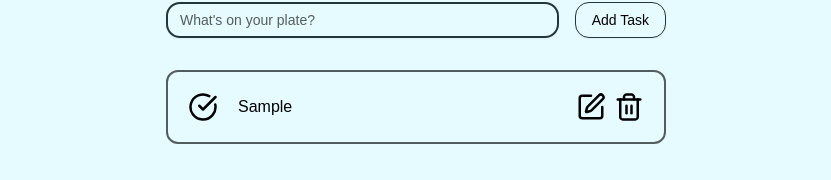
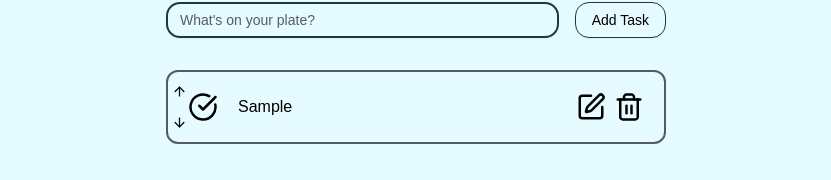
Before and after one commit to GCarido/pomo-focus, a Next.js app: page / in a window 1280 px wide. Both pictures are taken after typing "Sample" into the empty fields and a click on the button "Add Task". Shown: the part 589-769 px from the top of the page, without its empty margins (224-1055 px from the left). Built offline with nearby package versions, Linux system fonts and the light colour scheme; no server answers; a web font is replaced by a local one.

Commit message:
Add arrow up and down functionality to lists

```diff
--- a/app/globals.css
+++ b/app/globals.css
@@ -4,7 +4,11 @@
 @tailwind components;
 @tailwind utilities;
 
-
+@media (hover: none) {
+  .touch-none:hover {
+      color: inherit !important;
+  }
+}
 
 @layer utilities {
   .text-balance {
--- a/components/FormContent.tsx
+++ b/components/FormContent.tsx
@@ -1,5 +1,4 @@
-import { CheckCircle, Edit, Trash2 } from "lucide-react"
-
+import { CheckCircle, Edit, Trash2, ArrowUp, ArrowDown } from "lucide-react";
 import EditTask from "./EditTask";
 
 interface Task {
@@ -15,9 +14,11 @@ interface FormContentProps {
     onComplete: (id: string) => void;
     onEdit: (id: string) => void;
     onSave: (id: string, updatedTaskName: string) => void;
+    onMoveUp: (index: number) => void;
+    onMoveDown: (index: number) => void;
 };
 
-const FormContent = ({ tasks, onDelete, onComplete, onEdit, onSave }: FormContentProps) => {
+const FormContent = ({ tasks, onDelete, onComplete, onEdit, onSave, onMoveUp, onMoveDown }: FormContentProps) => {
 
     const handleDelete = (id: string) => {
         onDelete(id);
@@ -31,13 +32,25 @@ const FormContent = ({ tasks, onDelete, onComplete, onEdit, onSave }: FormConten
         onEdit(id);
     };
 
-    const handleSave = (id: string, updatedTask: string) =>  {
+    const handleSave = (id: string, updatedTask: string) => {
         onSave(id, updatedTask);
-    }
+    };
+
+    const handleMoveUp = (index: number) => {
+        if (index > 0) {
+            onMoveUp(index);
+        }
+    };
+
+    const handleMoveDown = (index: number) => {
+        if (index < tasks.length - 1) {
+            onMoveDown(index);
+        }
+    };
 
     return (
-        <div className="cursor-pointer flex flex-col gap-y-5">
-            {tasks.map(task => (
+        <div className="flex flex-col gap-y-5">
+            {tasks.map((task, index) => (
                 <div key={task.id}>
 
                     {/*editing bool condition */}
@@ -48,8 +61,23 @@ const FormContent = ({ tasks, onDelete, onComplete, onEdit, onSave }: FormConten
                         />
                     ) : (
                         <div className="border-2 rounded-sm border-accent-foreground/70 p-5 flex items-center justify-between">
+
                             {/* check and text */}
-                            <div className="flex gap-x-5 items-center">
+                            <div className="flex gap-x-5 items-center relative">
+                                {/* move up and down */}
+                                <div className="absolute -left-4 flex flex-col gap-y-4">
+
+                                    <ArrowUp
+                                        size={15}
+                                        className="cursor-pointer hover:dark:text-blue-500 hover:text-blue-400 touch-none"
+                                        onClick={() => handleMoveUp(index)}
+                                    />
+                                    <ArrowDown
+                                        size={15}
+                                        className="cursor-pointer hover:dark:text-blue-500 hover:text-blue-400 touch-none"
+                                        onClick={() => handleMoveDown(index)}
+                                    />
+                                </div>
                                 <CheckCircle
                                     size={30}
                                     className={`${task.completed ? "text-primary dark:text-primary" : ""}`}
@@ -75,10 +103,8 @@ const FormContent = ({ tasks, onDelete, onComplete, onEdit, onSave }: FormConten
 
                 </div>
             ))}
-
-
         </div>
     )
 }
 
-export default FormContent
+export default FormContent;
--- a/components/FormTasks.tsx
+++ b/components/FormTasks.tsx
@@ -1,11 +1,11 @@
-import { useState, useEffect } from "react"
+import { useState, useEffect } from "react";
 
-import { Button } from "./ui/button"
-import { Input } from "./ui/input"
+import { Button } from "./ui/button";
+import { Input } from "./ui/input";
 
-import FormContent from "./FormContent"
+import FormContent from "./FormContent";
 
-import { v4 as uuidv4 } from "uuid"
+import { v4 as uuidv4 } from "uuid";
 
 interface Task {
     id: string;
@@ -17,7 +17,6 @@ interface Task {
 const FormTasks = () => {
     const [inputValue, setInputValue] = useState("");
     const [taskItem, setTaskItem] = useState<Task[]>([]);
-
 
     // Load tasks from local storage when the component mounts
     useEffect(() => {
@@ -83,6 +82,26 @@ const FormTasks = () => {
         ));
     };
 
+    const handleMoveUp = (index: number): void => {
+        if (index > 0) {
+            const newTaskItem = [...taskItem];
+            const temp = newTaskItem[index - 1];
+            newTaskItem[index - 1] = newTaskItem[index];
+            newTaskItem[index] = temp;
+            setTaskItem(newTaskItem);
+        }
+    };
+
+    const handleMoveDown = (index: number): void => {
+        if (index < taskItem.length - 1) {
+            const newTaskItem = [...taskItem];
+            const temp = newTaskItem[index + 1];
+            newTaskItem[index + 1] = newTaskItem[index];
+            newTaskItem[index] = temp;
+            setTaskItem(newTaskItem);
+        }
+    };
+
     return (
         <div className="flex flex-col gap-y-8">
             {/* form input */}
@@ -111,10 +130,11 @@ const FormTasks = () => {
                 onComplete={handleComplete}
                 onEdit={handleEdit}
                 onSave={handleSave}
+                onMoveUp={handleMoveUp}
+                onMoveDown={handleMoveDown}
             />
+        </div>
+    );
+};
 
-        </div>
-    )
-}
-
-export default FormTasks
+export default FormTasks;
```
